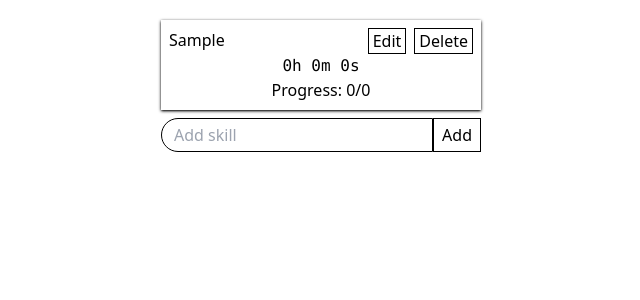
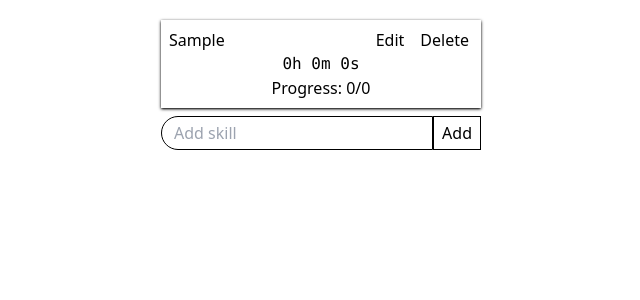
Before and after one commit to hansjunodev/skill-tracker, a Next.js app: page / in a window 1280 px wide. Both pictures are taken after typing "Sample" into the empty fields and a click on the button "Add". Shown: the top 300 px of the page, without its empty margins (319-959 px from the left). Built offline with nearby package versions, Linux system fonts and the light colour scheme.

Commit message:
feat: improve style of edit and delete buttons

```diff
--- a/src/components/SkillCard.tsx
+++ b/src/components/SkillCard.tsx
@@ -100,7 +100,7 @@ export default function SkillCard({
   return (
     <div
       className={classNames(
-        "flex w-full flex-col p-2 select-none shadow shadow-black",
+        "flex w-full select-none flex-col p-2 shadow shadow-black",
         {
           "bg-green-100": skill.isRunning,
           "bg-white": !skill.isRunning,
@@ -113,13 +113,13 @@ export default function SkillCard({
       <div className="flex space-x-2">
         <div className="flex-1">{content} </div>
         <button
-          className="border border-solid border-black bg-white px-1 text-black hover:bg-gray-50"
+          className="rounded px-1 text-black hover:shadow hover:shadow-black"
           onClick={handleEditClick}
         >
           {isEditing ? "Save" : "Edit"}
         </button>
         <button
-          className="border border-solid border-black bg-white px-1 text-black hover:bg-gray-50"
+          className="rounded px-1 text-black hover:shadow hover:shadow-black"
           onClick={handleDeleteClick}
         >
           Delete
```
